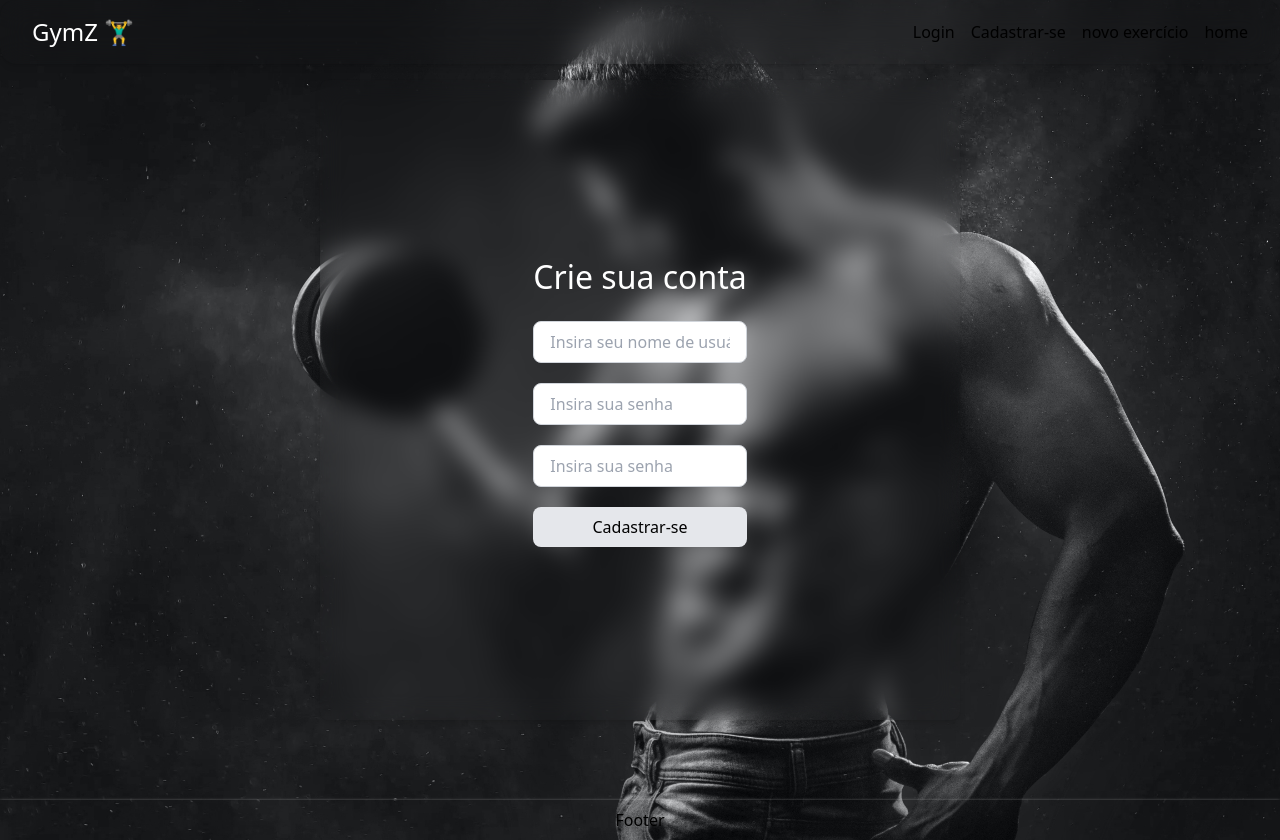
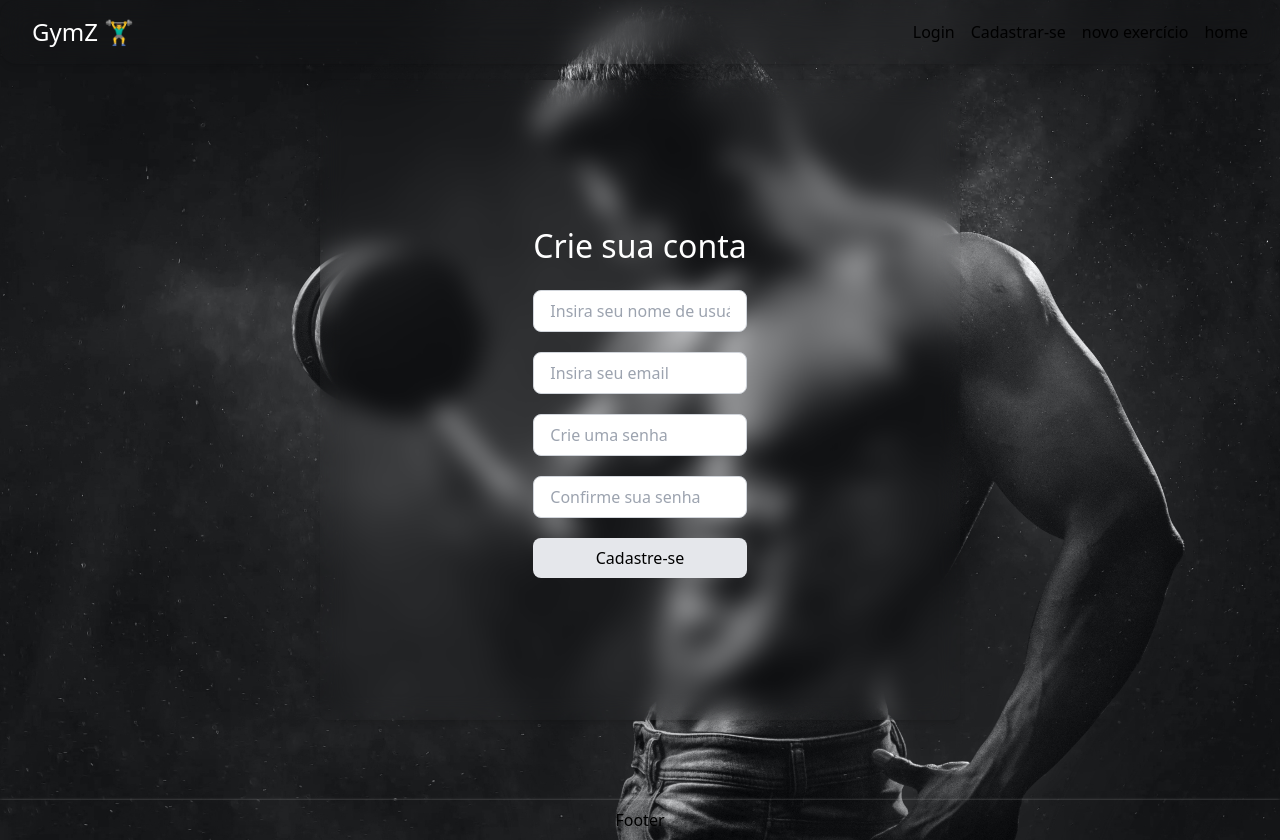
Before and after one commit to L0rdSaiyan/gymz-web-app, a Next.js app: page /singup in a window 1280 px wide. Built offline with nearby package versions, Linux system fonts and the light colour scheme.

Commit message:
adicionado página de login

```diff
--- a/package.json
+++ b/package.json
@@ -12,7 +12,8 @@
     "axios": "^1.7.7",
     "next": "14.2.14",
     "react": "^18",
-    "react-dom": "^18"
+    "react-dom": "^18",
+    "sweetalert2": "^11.14.3"
   },
   "devDependencies": {
     "@types/node": "^20",
--- /dev/null
+++ b/src/app/commons/commons.ts
@@ -0,0 +1,14 @@
+interface swalAlertAtt {
+    icon: 'success' | 'error' | 'warning' | 'info' | 'question';
+}
+
+import Swal from "sweetalert2";
+
+export const swalAlert = (title: string, text: string, icon: swalAlertAtt['icon']) => {
+    Swal.fire({
+        title: title,
+        text: text,
+        icon: icon,
+        confirmButtonText: 'Cool'
+    });
+};
--- a/src/app/components/Header/header.tsx
+++ b/src/app/components/Header/header.tsx
@@ -1,3 +1,5 @@
+import Link from "next/link"
+
 export default function Header()
 {
     return (
@@ -6,10 +8,10 @@ export default function Header()
 
             <ul className="flex items-center justify-center flex-wrap overflow-auto">
               <li className="mr-4">
-                <p>Login</p>
+                <Link href="/login">Login</Link>
               </li>
               <li className="mr-4">
-                <p>Cadastrar-se</p>
+                <Link href="/singup">Cadastrar-se</Link>
               </li>
               <li className="mr-4">
                <p>novo exercício</p>
--- a/src/app/components/form/InputPass/inputPass.tsx
+++ b/src/app/components/form/InputPass/inputPass.tsx
@@ -1,10 +1,11 @@
 interface PropsTypes
 {
+  text : string,
   changeEvent ?: (event: React.ChangeEvent<HTMLInputElement>) => void
 }
 
-export default function InputPass({changeEvent} : PropsTypes) {
+export default function InputPass({changeEvent, text} : PropsTypes) {
     return (
-      <input type="password" placeholder="Insira sua senha" onChange={changeEvent} className=" w-full  md:w-1/2 lg:w-1/3 px-4 py-2 border border-gray-300 rounded-lg text-gray-700 focus:outline-none focus:border-blue-500" />
+      <input type="password" placeholder={text} onChange={changeEvent} className=" w-full  md:w-1/2 lg:w-1/3 px-4 py-2 border border-gray-300 rounded-lg text-gray-700 focus:outline-none focus:border-blue-500" />
     );
   }
--- a/src/app/components/form/InputText/inputText.tsx
+++ b/src/app/components/form/InputText/inputText.tsx
@@ -2,7 +2,7 @@ import './InputText.css';
 
 interface PropsTypes {
   text?: string;
-  eventChange: (event: React.ChangeEvent<HTMLInputElement>) => void
+  eventChange?: (event: React.ChangeEvent<HTMLInputElement>) => void
 }
 
 export default function InputText({ text, eventChange }: PropsTypes) {
--- a/src/app/components/form/SubmitBtn/submitBtn.tsx
+++ b/src/app/components/form/SubmitBtn/submitBtn.tsx
@@ -1,8 +1,13 @@
-export default function SubmitBtn()
+interface PropsTypes
+{
+    text : string
+}
+
+export default function SubmitBtn({text} : PropsTypes)
 {
     return(
         <>
-            <input type="submit" value="Cadastrar-se" className="flex hover:cursor-pointer hover:scale-105 transition-[100ms] w-[80%] md:w-1/2 lg:w-1/3 bg-gray-200 h-[2.5em] rounded-[8px]"/>
+            <input type="submit" value={text} className="flex hover:cursor-pointer hover:scale-105 transition-[100ms] w-[80%] md:w-1/2 lg:w-1/3 bg-gray-200 h-[2.5em] rounded-[8px]"/>
         </>
     )
 }
--- /dev/null
+++ b/src/app/components/inputEmail/InputEmail.tsx
@@ -0,0 +1,13 @@
+interface inputEmailProps
+{
+    changeEvent : (event:React.ChangeEvent<HTMLInputElement>) => void
+}
+
+export default function InputEmail({changeEvent} : inputEmailProps)
+{
+    return(
+        <>
+            <input type="email" onChange={changeEvent} placeholder="Insira seu email" className="w-full  md:w-1/2 lg:w-1/3 px-4 py-2 border border-gray-300 rounded-lg text-gray-700 focus:outline-none focus:border-blue-500"></input>
+        </>
+    )
+}
--- /dev/null
+++ b/src/app/login/page.tsx
@@ -0,0 +1,18 @@
+import InputPass from "../components/form/InputPass/inputPass";
+import InputText from "../components/form/InputText/inputText";
+import SubmitBtn from "../components/form/SubmitBtn/submitBtn";
+
+export default function Page() {
+  return (
+    <div className="w-full h-screen flex flex-col">
+      <div className="flex justify-center items-center flex-grow">
+        <form className="flex flex-col space-y-5 w-[50%] h-4/5 items-center justify-center shadow-md rounded-lg backdrop-blur-md">
+          <h1 className="text-white text-[2.0em]">Login</h1>
+          <InputText text="Insira o seu nome de usuário"/>
+          <InputPass text="Insira a sua senha"/>
+          <SubmitBtn text="Entrar"/>
+        </form>
+      </div>
+    </div>
+  );
+}
--- a/src/app/singup/page.tsx
+++ b/src/app/singup/page.tsx
@@ -1,52 +1,83 @@
-"use client"
+"use client";
+import { handler } from '../axios/axios';
+import { swalAlert } from '../commons/commons';
 import Footer from "../components/Footer/footer";
 import InputPass from "../components/form/InputPass/inputPass";
 import InputText from "../components/form/InputText/inputText";
 import SubmitBtn from "../components/form/SubmitBtn/submitBtn";
-import { useState } from "react";
+import { useEffect, useState } from "react";
+import InputEmail from '../components/inputEmail/InputEmail';
 
-export default function Singup() {
+export default function Signup() {
+  const [name, setName] = useState<string>('');
+  const [password, setPassword] = useState<string>('');
+  const [confirmPass, setConfirmPass] = useState<string>('');
+  const [email, setEmail] = useState<string>('')
 
-  const [username, setUsername] = useState<string>();
-  const [password, setPassword] = useState<string>();
-  const [confirmPass, setConfirmPass] = useState<string>();
+  const handleNameChange = (event: React.ChangeEvent<HTMLInputElement>) => {
+    setName(event.target.value);
+  };
 
-  const handleUserNameChange = (event : React.ChangeEvent<HTMLInputElement>) =>
+  const handlePassChange = (event: React.ChangeEvent<HTMLInputElement>) => {
+    setPassword(event.target.value);
+  };
+
+  const handleConfirmPassChange = (event: React.ChangeEvent<HTMLInputElement>) => {
+    setConfirmPass(event.target.value);
+  };
+
+  const handleEmailChange = (event : React.ChangeEvent<HTMLInputElement>) =>
   {
-    setUsername(event.target.value)
-    console.log(username)
+    setEmail(event.target.value)
   }
 
-  const handlePassChange = (event: React.ChangeEvent<HTMLInputElement>) =>
+  useEffect(() =>
   {
-    setPassword(event?.target.value)
-    console.log(password)
-  }
+    console.log(email)
+  },[email])
 
-  const handleConfirmPassChange = (event: React.ChangeEvent<HTMLInputElement>) =>
-  {
-    setConfirmPass(event.target.value)
-  }
+  const signup = async (event: React.FormEvent) => {
+    event.preventDefault();
 
-  const handleConfirmPass = () =>
-  {
+    if (password !== confirmPass) {
+      swalAlert("Erro", "As senhas não conferem!", 'error');
+      return;
+    }
 
-  }
+    swalAlert("Criando usuário", 'Por favor, aguarde', 'info')
+
+    console.log('Sending user data:', {
+      name,
+      password,
+      email
+    });
+
+    try {
+      const response = await handler.post('/create_user', {
+        name,
+        password,
+        email
+      });
+      swalAlert("Sucesso", "Usuário criado com sucesso", 'success');
+    } catch (error: any) {
+      console.error('Error response:', error.response);
+      swalAlert("Erro", error.response?.data?.error || 'Erro desconhecido', 'error');
+    }
+  };
 
   return (
     <div className="w-full h-screen flex flex-col">
-    <div className="flex justify-center items-center flex-grow">
-      <form className="flex flex-col space-y-5 w-[50%] h-4/5 items-center justify-center shadow-md rounded-lg backdrop-blur-md">
-        <h1 className="bottom-[100px] text-white text-[2.0em] font-">Crie sua conta </h1>
-        <InputText text="Insira seu nome de usuário" eventChange={handleUserNameChange}/>
-        <InputPass changeEvent={handlePassChange} />
-        <InputPass changeEvent={handleConfirmPassChange} />
-        {
-          confirmPass !== password && <h1 className="text-red-500">As senhas não conferem!</h1>
-        }
-        <SubmitBtn />
-      </form>
+      <div className="flex justify-center items-center flex-grow">
+        <form onSubmit={signup} className="flex flex-col space-y-5 w-[50%] h-4/5 items-center justify-center shadow-md rounded-lg backdrop-blur-md">
+          <h1 className="text-white text-[2.0em]">Crie sua conta</h1>
+          <InputText text="Insira seu nome de usuário" eventChange={handleNameChange} />
+          <InputEmail changeEvent={handleEmailChange}></InputEmail>
+          <InputPass text="Crie uma senha" changeEvent={handlePassChange} />
+          <InputPass text="Confirme sua senha" changeEvent={handleConfirmPassChange} />
+          {confirmPass !== password && <h1 className="text-red-500">As senhas não conferem!</h1>}
+          <SubmitBtn text='Cadastre-se' />
+        </form>
+      </div>
     </div>
-  </div>
   );
 }
```
Also changed, not shown: src/app/axios/axios.ts (line endings or trailing spaces), 2 other files (tests, documents, lock files or other folders).
